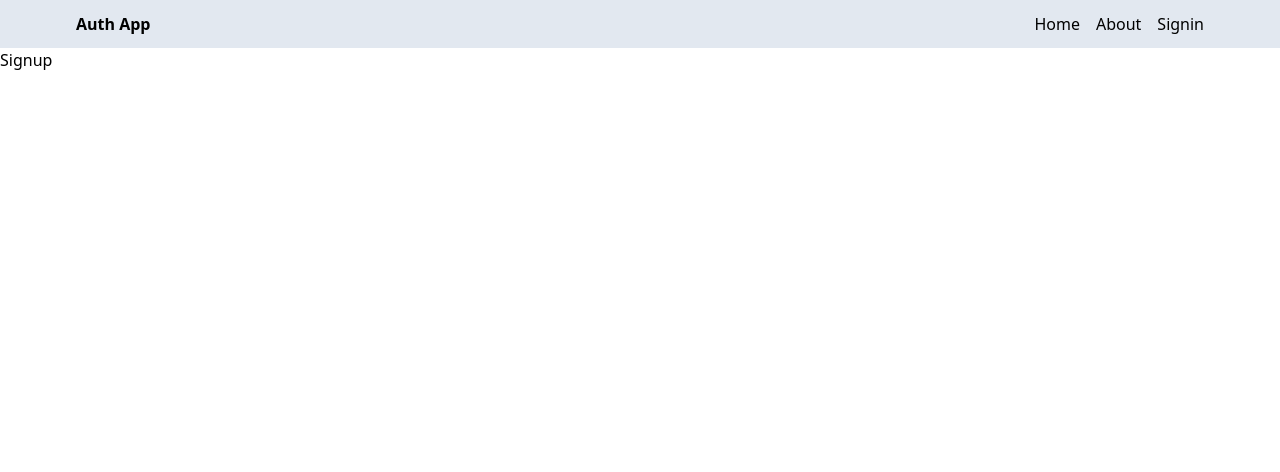
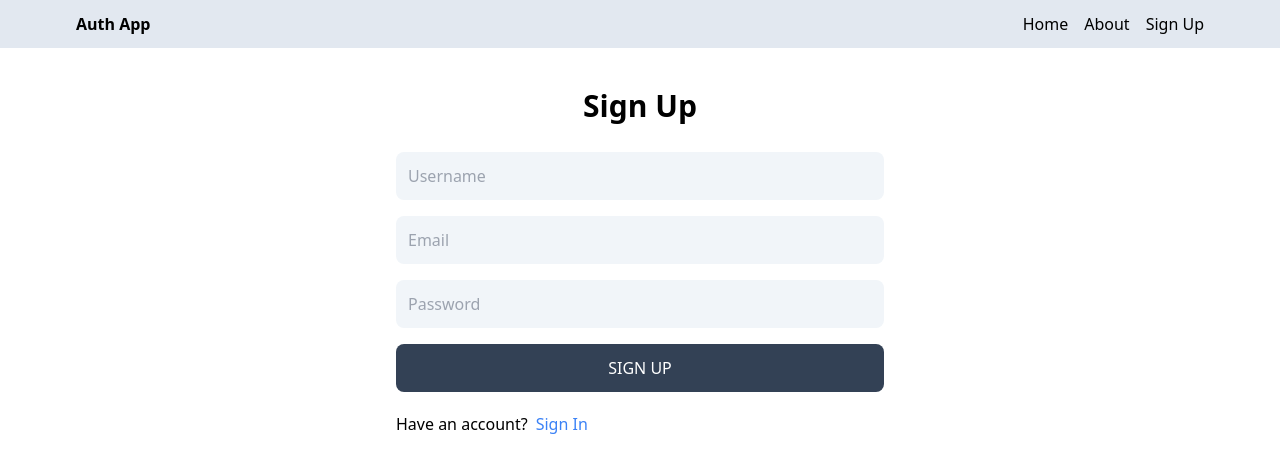
Before and after one commit to john-kamau01/mern-auth, a React (Vite) app in the folder client/: page /signup in a window 1280 px wide. Shown: the top 472 px of the page. Built offline with nearby package versions, Linux system fonts and the light colour scheme.

Commit message:
added signup ui

```diff
--- a/client/src/components/Header.jsx
+++ b/client/src/components/Header.jsx
@@ -16,7 +16,7 @@ const Header = () => {
             <Link to="/about">About</Link>
           </li>
           <li>
-            <Link to="/signin">Signin</Link>
+            <Link to="/signup">Sign Up</Link>
           </li>
         </ul>
       </div>
--- a/client/src/pages/Signup.jsx
+++ b/client/src/pages/Signup.jsx
@@ -1,4 +1,43 @@
+import { Link } from "react-router-dom";
+
 const Signup = () => {
-  return <div>Signup</div>;
+  return (
+    <div className="p-3 max-w-lg mx-auto">
+      <h1 className="text-3xl text-center font-semibold my-7">Sign Up</h1>
+
+      <form className="flex flex-col gap-4">
+        <input
+          type="text"
+          placeholder="Username"
+          id="username"
+          className="bg-slate-100 p-3 rounded-lg"
+        />
+        <input
+          type="text"
+          placeholder="Email"
+          id="email"
+          className="bg-slate-100 p-3 rounded-lg"
+        />
+        <input
+          type="text"
+          placeholder="Password"
+          id="password"
+          className="bg-slate-100 p-3 rounded-lg"
+        />
+
+        <button className="bg-slate-700 text-white p-3 rounded-lg uppercase hover:opacity-95 disabled:opacity-80">
+          Sign Up
+        </button>
+      </form>
+
+      <div className="flex gap-2 mt-5">
+        <p>Have an account?</p>
+
+        <Link to="/signin">
+          <span className="text-blue-500">Sign In</span>
+        </Link>
+      </div>
+    </div>
+  );
 };
 export default Signup;
```
